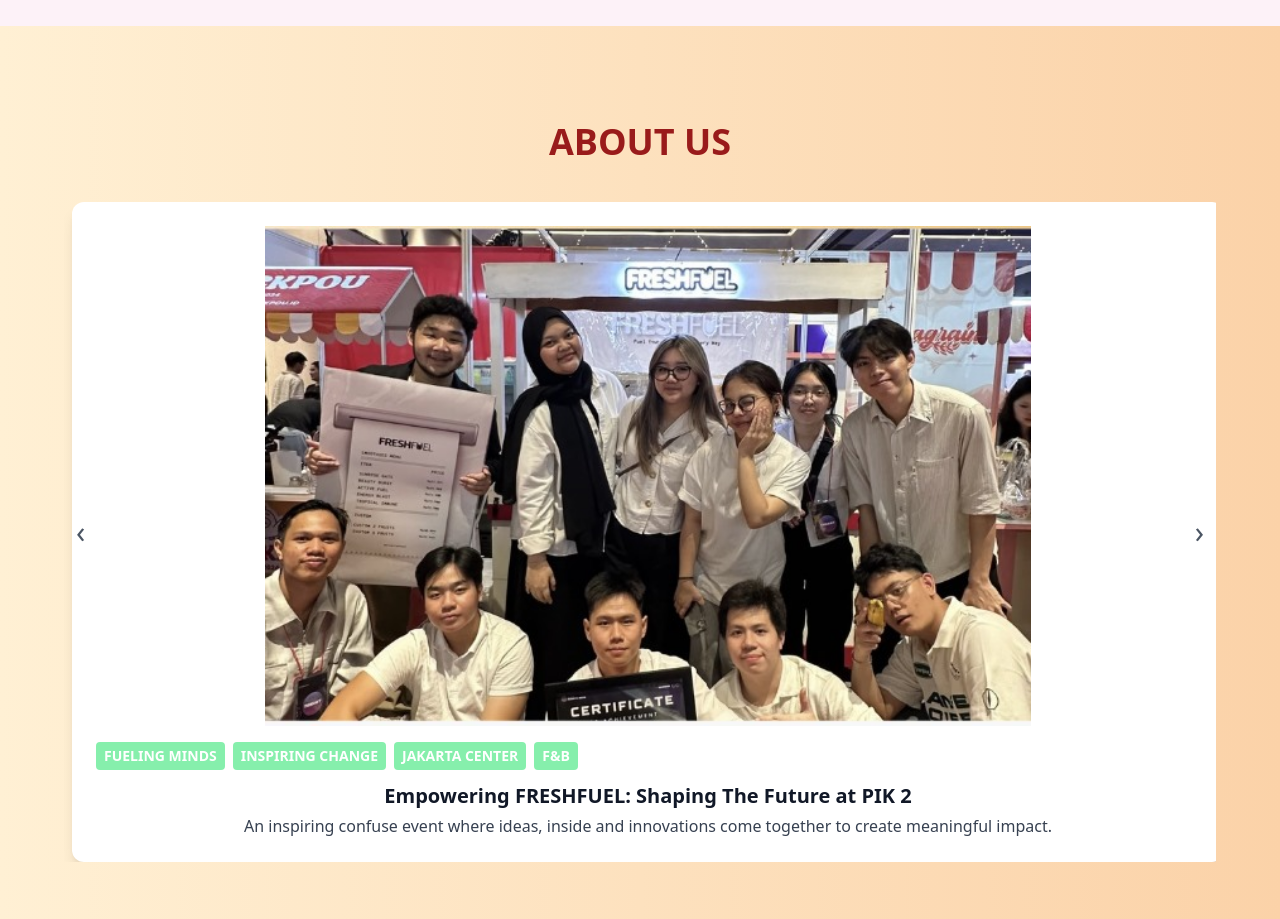
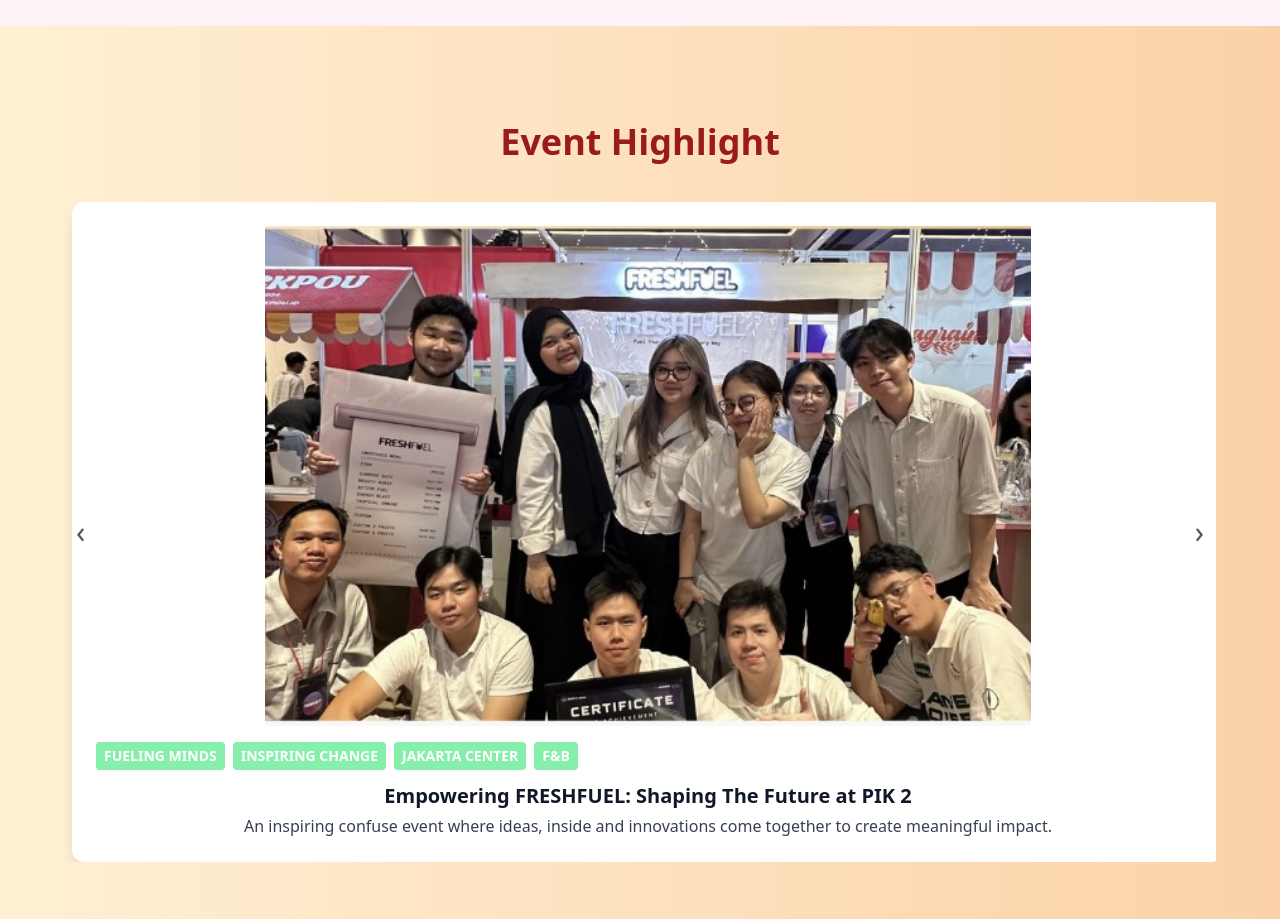
Before and after one commit to btrndstvno/Freshfuel, a React (Create React App) app: page / in a window 1280 px wide. Shown: the part 1540-2459 px from the top of the page. Built offline with nearby package versions, Linux system fonts and the light colour scheme.

Commit message:
Event Highlight

```diff
--- a/src/App.jsx
+++ b/src/App.jsx
@@ -191,7 +191,7 @@
 
       {/* ✅ About Us Section */}
       <section id="about-us" className="py-24 px-6 bg-gradient-to-r from-[#fff0d4] to-[#fbd2a8]">
-        <h2 className="text-3xl md:text-4xl font-extrabold text-center mb-10 text-red-800">ABOUT US</h2>
+        <h2 className="text-3xl md:text-4xl font-extrabold text-center mb-10 text-red-800">Event Highlight</h2>
         <div className="relative max-w-6xl mx-auto overflow-hidden">
           <div className="flex transition-all duration-500" style={{ transform: `translateX(-${aboutIndex * 100}%)` }}>
             {aboutSlides.map((slide, index) => (
```
Also changed, not shown: 11 other files (tests, documents, lock files or other folders).
